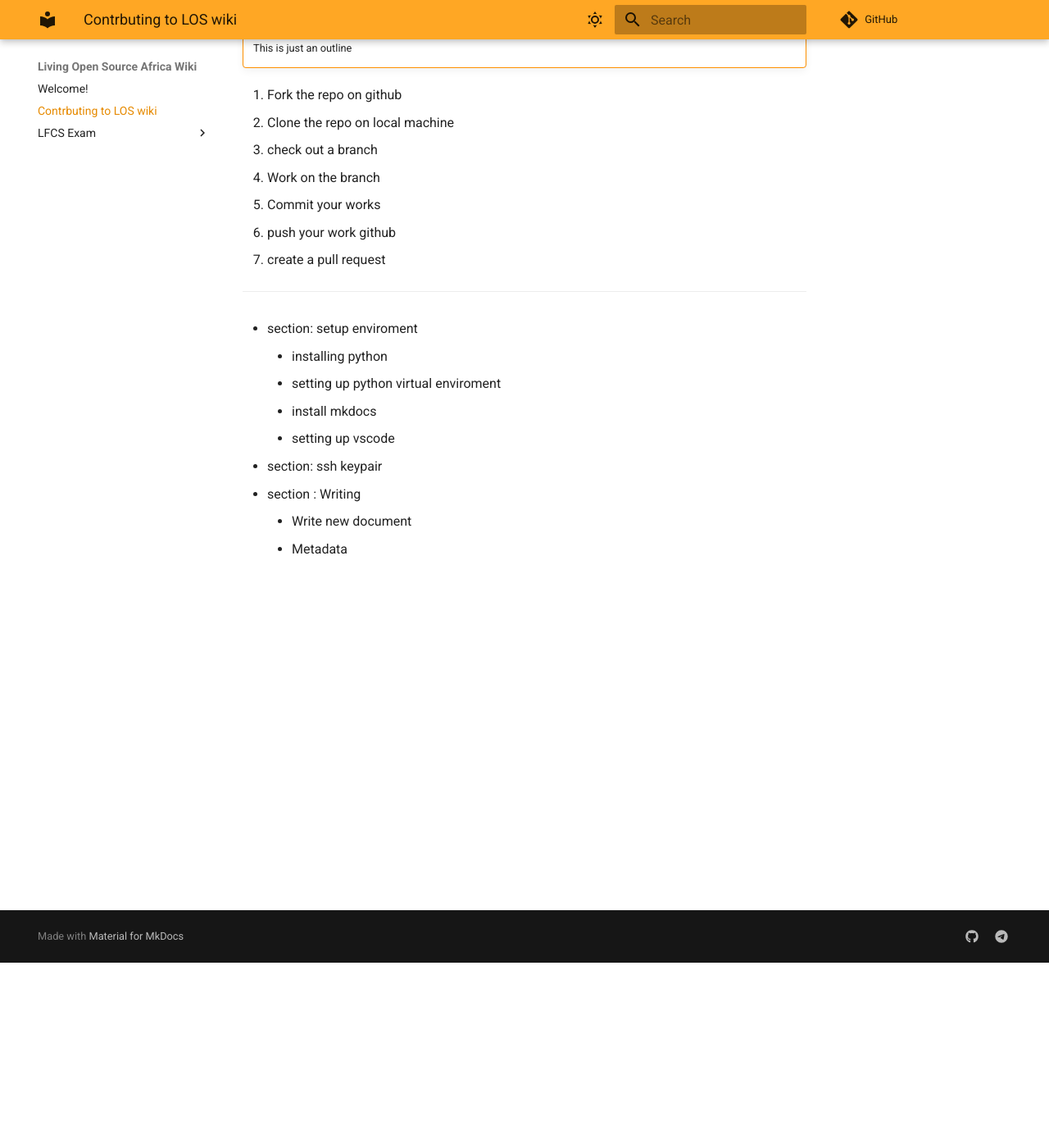
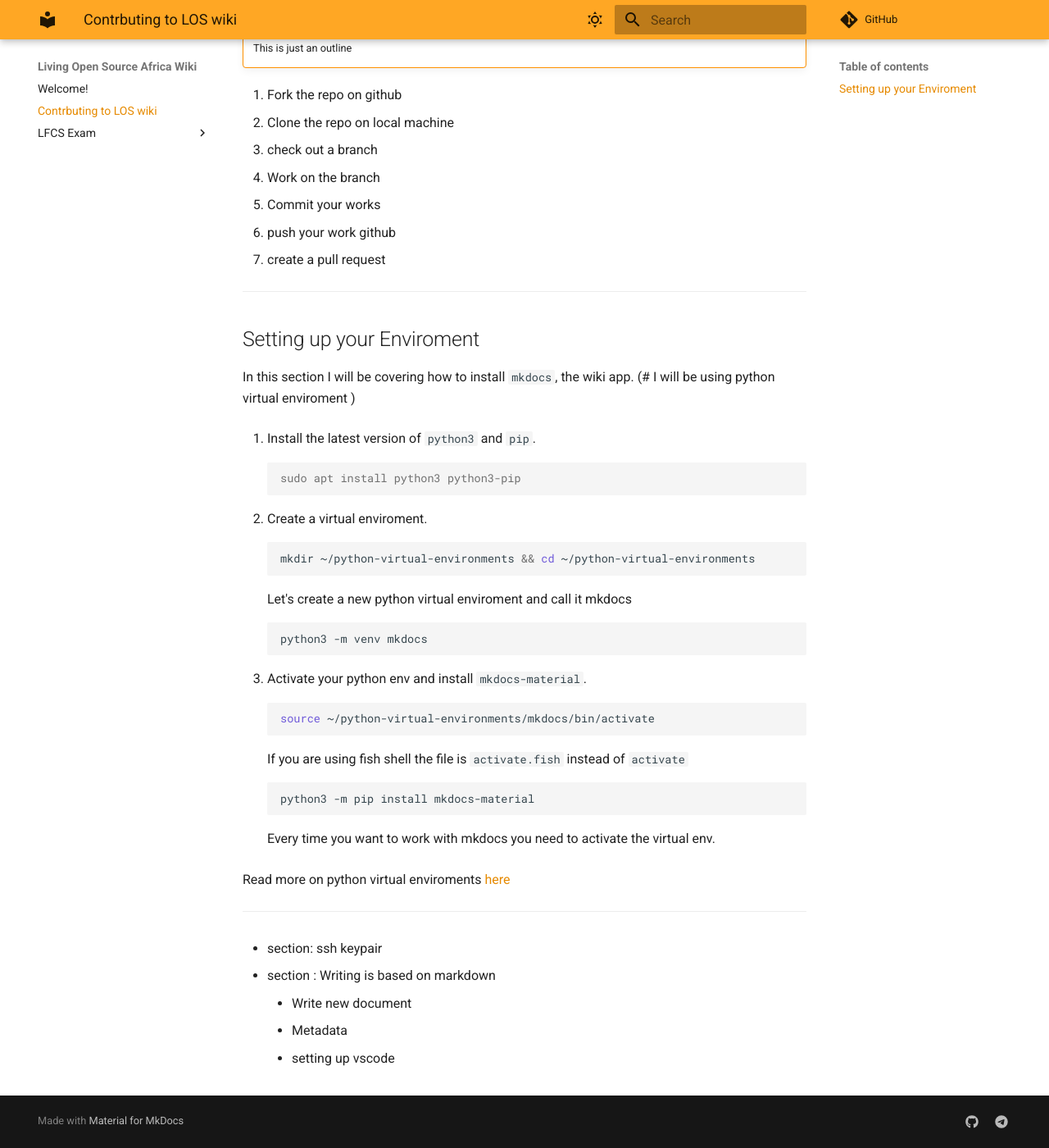
Before and after one commit to living-opensource-africa/wiki, an MkDocs documentation site: the page built from docs/contributing.md, in a window 1280 px wide and 1400 px high, scrolled down 226 px. Shown: the whole window at 82% size. Built offline with MkDocs 1.6.1 and Material for MkDocs 9.7.7, drawn with Linux system fonts in a browser that asks for light colours; comment, search, counter and statistics services are not loaded.

Commit message:
add setup env guide

````diff
--- a/docs/contributing.md
+++ b/docs/contributing.md
@@ -22,15 +22,41 @@ We are glad that you have decided to contribute to **LOS Africa Wiki**.
 
 
 ---
+## Setting up your Enviroment
 
-- section: setup enviroment
-    - installing python
-    - setting up python virtual enviroment
-    - install mkdocs
-    - setting up vscode
+In this section I will be covering how to install `mkdocs`, the wiki app. (# I will be using python virtual enviroment )
+
+1. Install the latest version of `python3` and `pip`.
+```console
+sudo apt install python3 python3-pip
+```
+
+2. Create a virtual enviroment.
+```bash
+mkdir ~/python-virtual-environments && cd ~/python-virtual-environments
+```
+Let's create a new python virtual enviroment and call it mkdocs
+```bash
+python3 -m venv mkdocs
+```
+
+3. Activate your python env and install `mkdocs-material`.
+```bash
+source ~/python-virtual-environments/mkdocs/bin/activate
+```
+If you are using fish shell the file is `activate.fish` instead of `activate`
+```bash
+python3 -m pip install mkdocs-material
+```
+Every time you want to work with mkdocs you need to activate the virtual env.
+
+Read more on python virtual enviroments [here](https://realpython.com/python-virtual-environments-a-primer/)
+
+---
 
 - section: ssh keypair
 
-- section : Writing
+- section : Writing is based on markdown
     - Write new document
     - Metadata
+    - setting up vscode
````
